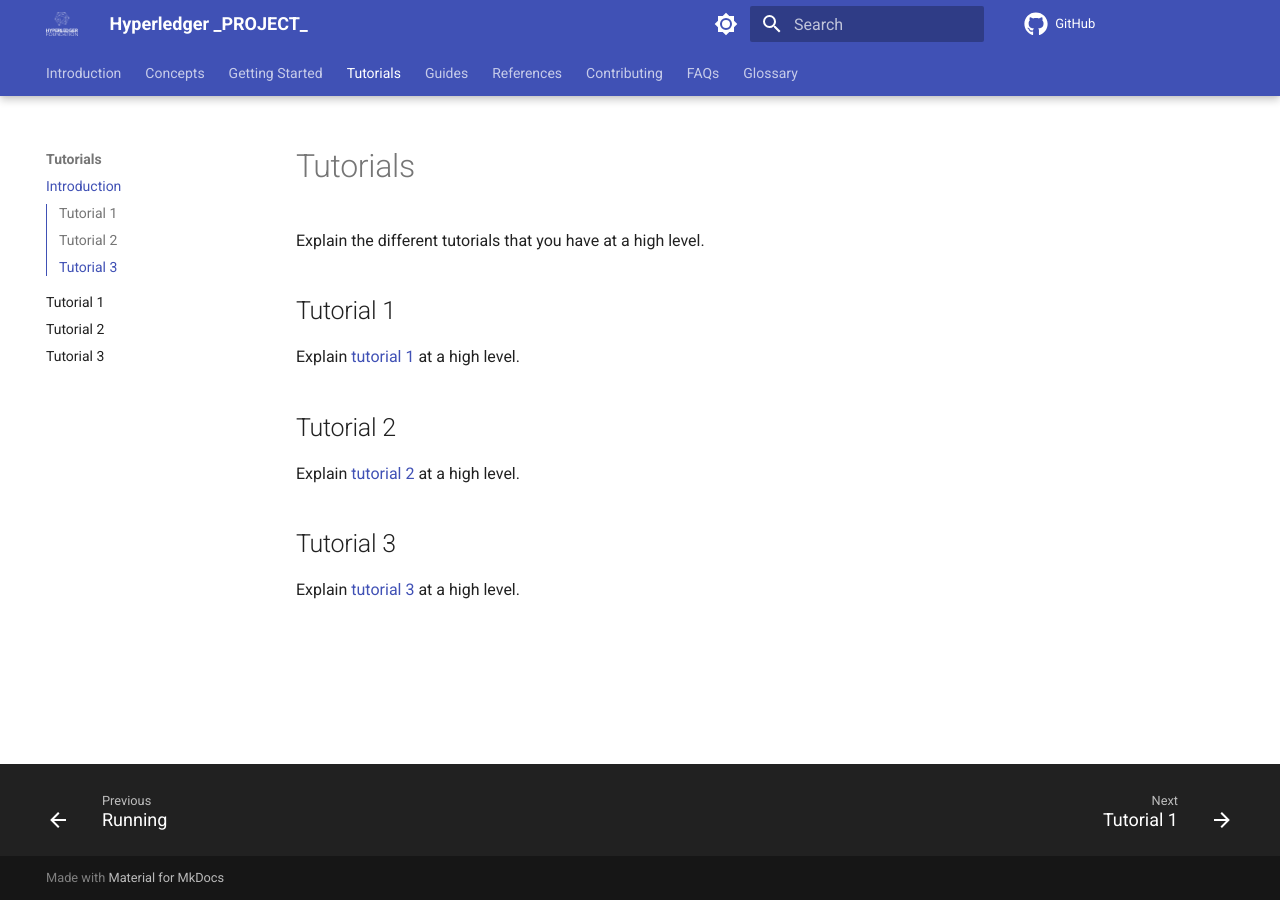
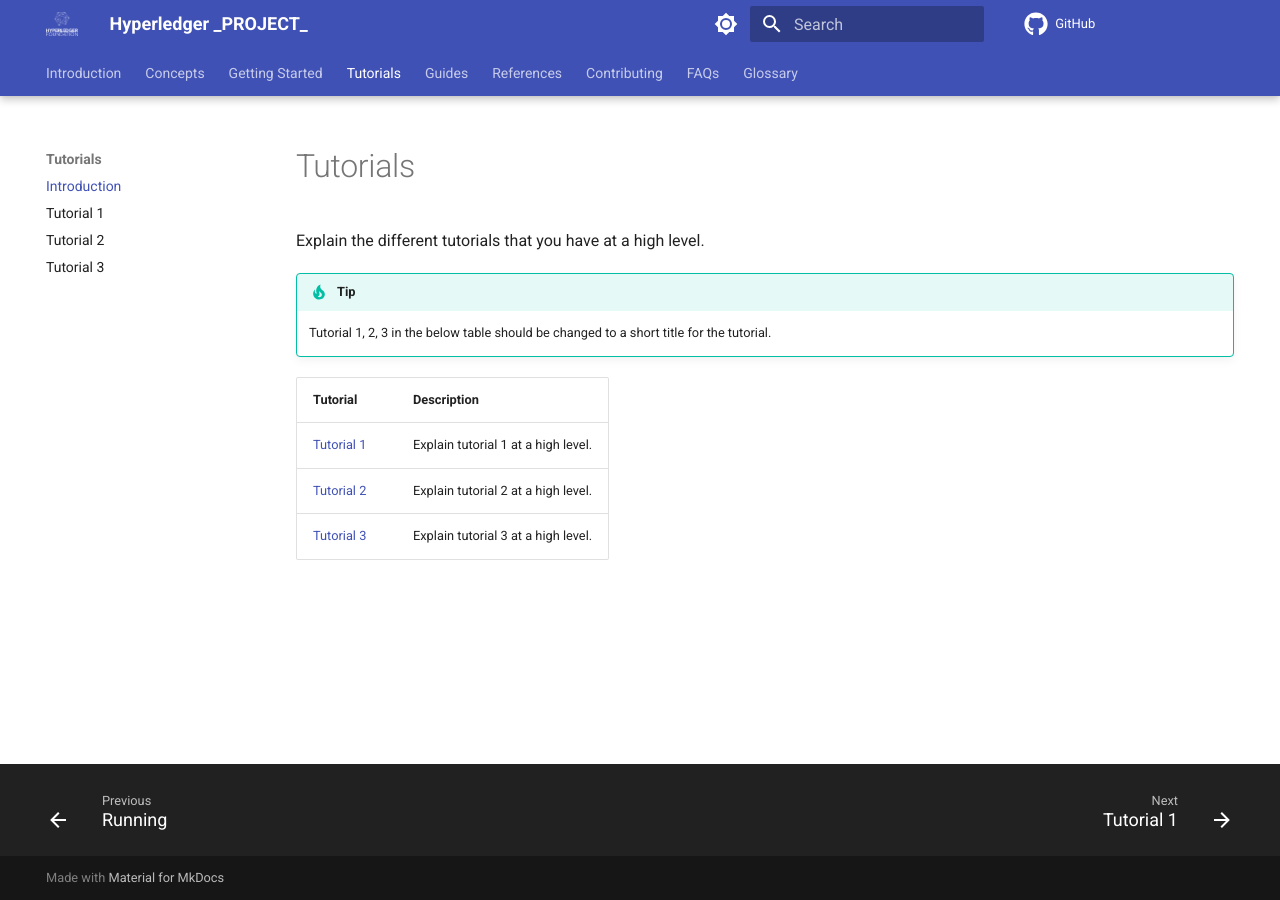
Before and after one commit to hyperledger-labs/documentation-template, an MkDocs documentation site: the page built from docs/tutorials/index.md, in a window 1280 px wide. Built offline with MkDocs 1.6.1 and Material for MkDocs 9.7.7, drawn with Linux system fonts in a browser that asks for light colours; comment, search, counter and statistics services are not loaded.

Commit message:
Use table
Signed-off-by: Tracy Kuhrt <tracy.a.kuhrt@accenture.com>

```diff
--- a/docs/tutorials/index.md
+++ b/docs/tutorials/index.md
@@ -2,14 +2,11 @@
 
 Explain the different tutorials that you have at a high level.
 
-## Tutorial 1
+!!! tip
+    Tutorial 1, 2, 3 in the below table should be changed to a short title for the tutorial.
 
-Explain [tutorial 1](tutorial-1.md) at a high level.
-
-## Tutorial 2
-
-Explain [tutorial 2](tutorial-2.md) at a high level.
-
-## Tutorial 3
-
-Explain [tutorial 3](tutorial-3.md) at a high level.
+| Tutorial                    | Description                         |
+| :-------------------------- | :---------------------------------- |
+| [Tutorial 1](tutorial-1.md) | Explain tutorial 1 at a high level. |
+| [Tutorial 2](tutorial-2.md) | Explain tutorial 2 at a high level. |
+| [Tutorial 3](tutorial-3.md) | Explain tutorial 3 at a high level. |
```
